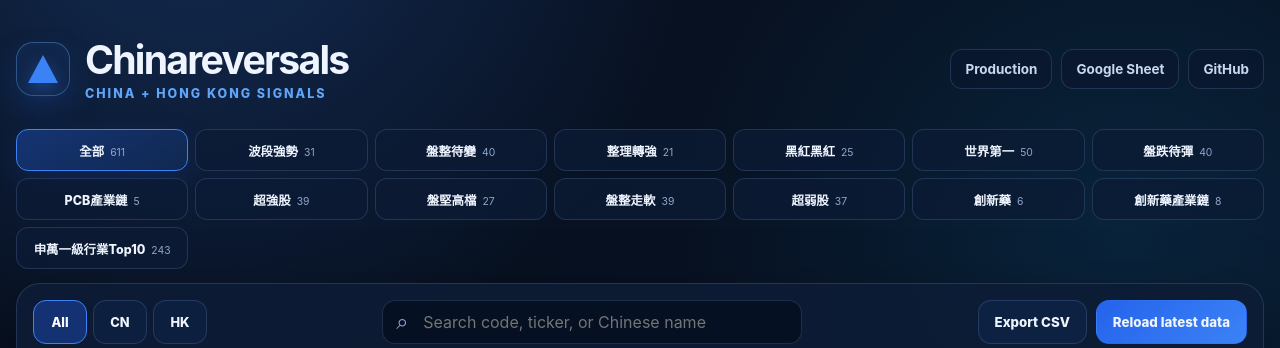
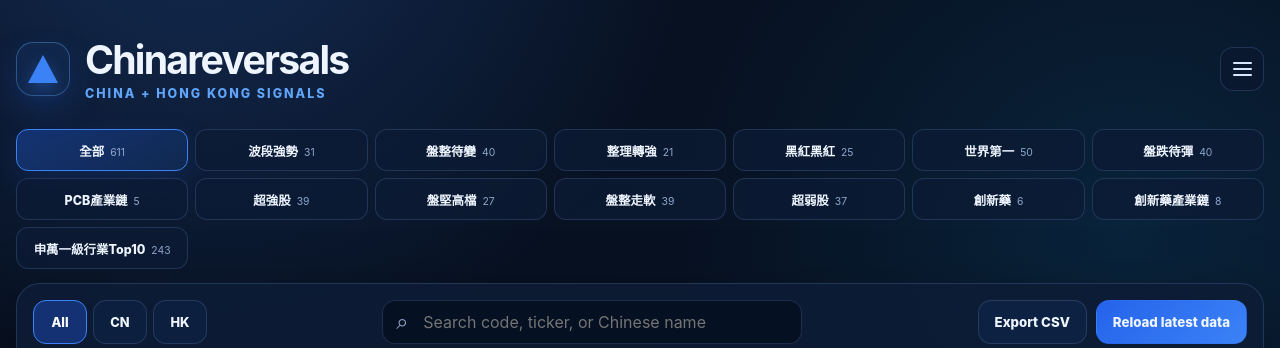
Before and after one commit to rolandtalk/Chinareversals, a Flask app: page / in a window 1280 px wide. Shown: the top 348 px of the page. Run offline with Flask 3, Linux system fonts and the light colour scheme; data comes from the database, SQL or seed files in the repository; data that the repository does not hold is empty; some libraries are stand-ins or nearby versions.

Commit message:
Combine project links into header menu

```diff
--- a/templates/index.html
+++ b/templates/index.html
@@ -47,7 +47,7 @@
     a { color: inherit; }
 
     .shell { width: min(1440px, calc(100% - 32px)); margin: 0 auto; padding: 36px 0 54px; }
-    .topbar { display: flex; align-items: center; justify-content: space-between; gap: 24px; margin-bottom: 28px; }
+    .topbar { position: relative; display: flex; align-items: center; justify-content: space-between; gap: 24px; margin-bottom: 28px; }
     .brand { display: flex; align-items: center; gap: 15px; }
     .brand-mark {
       width: 54px; height: 54px; display: grid; place-items: center;
@@ -57,13 +57,25 @@
     .triangle { width: 0; height: 0; border-left: 15px solid transparent; border-right: 15px solid transparent; border-bottom: 28px solid var(--blue); filter: drop-shadow(0 5px 8px rgba(59,130,246,.38)); }
     h1 { margin: 0; font-size: clamp(1.65rem, 4vw, 2.45rem); letter-spacing: -.045em; }
     .eyebrow { margin: 3px 0 0; color: var(--blue-2); font-size: .78rem; font-weight: 800; letter-spacing: .16em; text-transform: uppercase; }
-    .links { display: flex; gap: 9px; flex-wrap: wrap; justify-content: flex-end; }
-    .link {
-      display: inline-flex; align-items: center; height: 40px; padding: 0 14px;
-      border: 1px solid var(--line); border-radius: 12px; color: #c8d8ef;
-      background: rgba(10, 24, 48, .7); text-decoration: none; font-size: .84rem; font-weight: 700;
+    .resource-menu { position: relative; flex: 0 0 auto; }
+    .resource-menu summary {
+      width: 44px; height: 44px; display: grid; place-items: center; list-style: none; cursor: pointer;
+      border: 1px solid var(--line); border-radius: 13px; background: rgba(10, 24, 48, .82);
+      transition: border-color .18s ease, background .18s ease;
     }
-    .link:hover { border-color: rgba(96,165,250,.6); color: #fff; }
+    .resource-menu summary::-webkit-details-marker { display: none; }
+    .resource-menu summary:hover, .resource-menu[open] summary { border-color: rgba(96,165,250,.65); background: #102449; }
+    .menu-icon { width: 19px; display: grid; gap: 4px; }
+    .menu-icon span { height: 2px; border-radius: 999px; background: #d8e7fb; }
+    .resource-links {
+      position: absolute; right: 0; top: calc(100% + 9px); z-index: 12; width: 210px; padding: 7px;
+      border: 1px solid var(--line); border-radius: 14px; background: #0a1830; box-shadow: 0 18px 44px rgba(0,0,0,.42);
+    }
+    .resource-link {
+      display: flex; align-items: center; min-height: 42px; padding: 0 12px; border-radius: 9px;
+      color: #c8d8ef; text-decoration: none; font-size: .82rem; font-weight: 750;
+    }
+    .resource-link:hover { color: #fff; background: rgba(59,130,246,.17); }
 
     .categories { display: grid; grid-template-columns: repeat(auto-fit, minmax(150px, 1fr)); gap: 7px; margin-bottom: 14px; }
     .category {
@@ -146,9 +158,7 @@
     }
     @media (max-width: 680px) {
       .shell { width: min(100% - 18px, 1440px); padding-top: 18px; }
-      .topbar, .toolbar, footer { align-items: stretch; flex-direction: column; }
-      .links { justify-content: flex-start; }
-      .link { flex: 1; justify-content: center; }
+      .toolbar, footer { align-items: stretch; flex-direction: column; }
       .categories { gap: 6px; }
       .category { min-height: 38px; padding: 6px 9px; }
       .category-name { font-size: .74rem; }
@@ -166,11 +176,16 @@
         <div class="brand-mark" aria-hidden="true"><span class="triangle"></span></div>
         <div><h1>Chinareversals</h1><p class="eyebrow">China + Hong Kong signals</p></div>
       </div>
-      <nav class="links" aria-label="Project links">
-        <a class="link" href="{{ production_url }}" target="_blank" rel="noopener">Production</a>
-        <a class="link" href="{{ google_sheet_url }}" target="_blank" rel="noopener">Google Sheet</a>
-        <a class="link" href="{{ github_repo_url }}" target="_blank" rel="noopener">GitHub</a>
-      </nav>
+      <details class="resource-menu" id="resourceMenu">
+        <summary aria-label="Open project links" title="Project links">
+          <span class="menu-icon" aria-hidden="true"><span></span><span></span><span></span></span>
+        </summary>
+        <nav class="resource-links" aria-label="Project links">
+          <a class="resource-link" href="{{ production_url }}" target="_blank" rel="noopener">Production</a>
+          <a class="resource-link" href="{{ google_sheet_url }}" target="_blank" rel="noopener">Google Sheet</a>
+          <a class="resource-link" href="{{ github_repo_url }}" target="_blank" rel="noopener">GitHub</a>
+        </nav>
+      </details>
     </header>
 
     <section class="categories" aria-label="選股條件">
@@ -372,7 +387,16 @@
     refreshButton.addEventListener('click', loadPrices);
     document.querySelector('#closeDrawer').addEventListener('click', closeDrawer);
     document.querySelector('#drawerBackdrop').addEventListener('click', event => { if (event.target.id === 'drawerBackdrop') closeDrawer(); });
-    document.addEventListener('keydown', event => { if (event.key === 'Escape') closeDrawer(); });
+    document.addEventListener('click', event => {
+      const menu = document.querySelector('#resourceMenu');
+      if (!menu.contains(event.target)) menu.removeAttribute('open');
+    });
+    document.addEventListener('keydown', event => {
+      if (event.key === 'Escape') {
+        closeDrawer();
+        document.querySelector('#resourceMenu').removeAttribute('open');
+      }
+    });
     document.querySelector('#exportButton').addEventListener('click', () => {
       const headers = ['category','market','code','name','ticker','price','days_since_reversal','gain_since_reversal_pct','rsi','1d_pct','3d_pct','5d_pct','20d_pct','60d_pct'];
       const csvRows = filteredRows().map(row => [row.category,row.market,row.code,row.name,row.ticker,row.price,row.dg,row.gg,row.rsi,row.d1,row.d3,row.d5,row.d20,row.d60]);
```
Also changed, not shown: tests/test_app.py (+3 -0 lines).
